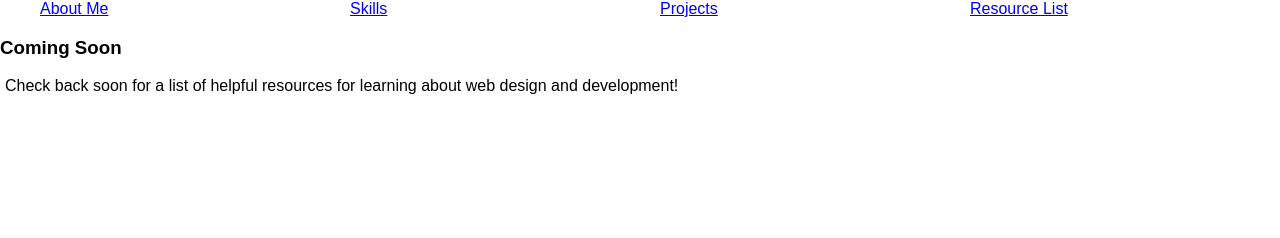
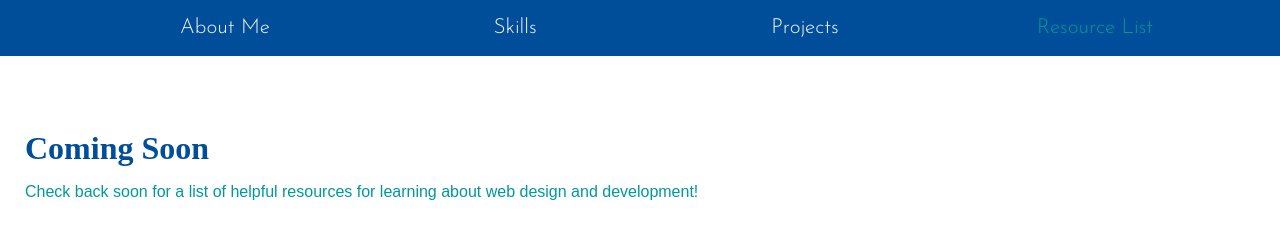
Before and after one commit to shaina33/portfolio-site, a plain HTML site: page resources.html in a window 1280 px wide. Drawn offline with nearby package versions, Linux system fonts and the light colour scheme; the site is published under a folder, as on GitHub Pages, so addresses that start at the root find nothing; a web font is replaced by a local one.

Commit message:
update #2 for 404 & page links

```diff
--- a/resources.html
+++ b/resources.html
@@ -22,8 +22,8 @@
         <link href="http://code.ionicframework.com/ionicons/2.0.1/css/ionicons.min.css" rel="stylesheet">
 
         <!-- local styles -->
-        <link rel="stylesheet" type="text/css" href="/styles/main.css">
-        <link rel="stylesheet" type="text/css" href="/styles/resources.css">
+        <!-- remove portfolio-site from path before launch -->
+        <link rel="stylesheet" type="text/css" href="portfolio-site/styles/main.css">
 
     </head>
     <body>
```
Also changed, not shown: 404.html (+2 -6 lines), index.html (+2 -1 lines).
